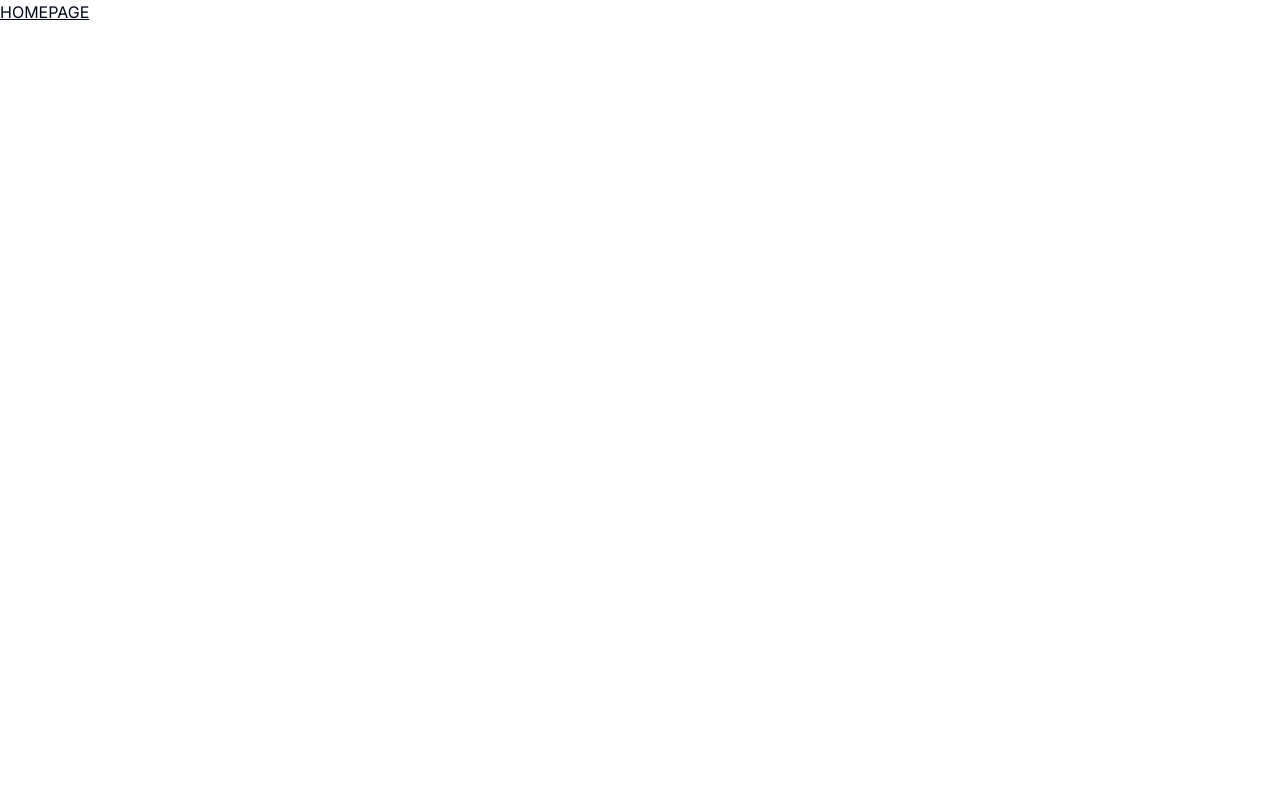
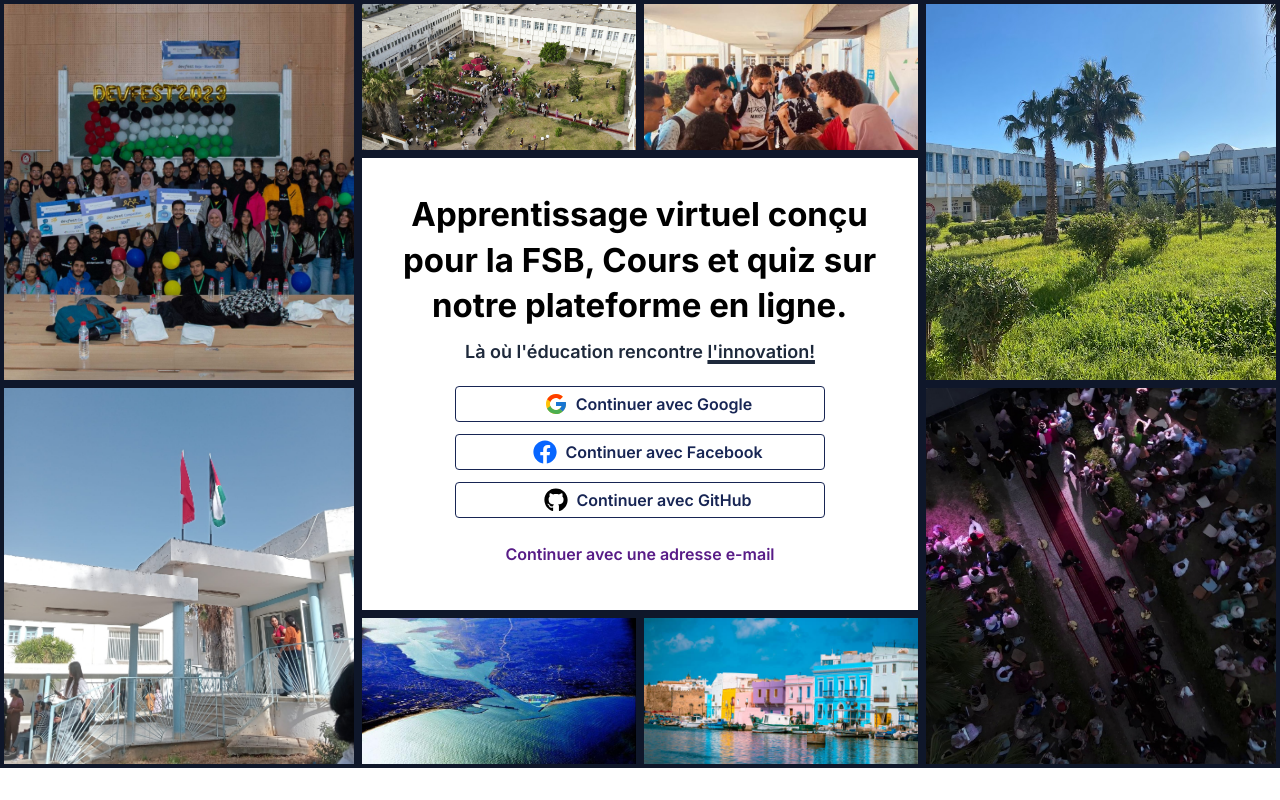
Before and after one commit to meddhiaka/najahni, a Next.js app in the folder client/: page / in a window 1280 px wide. Built offline with nearby package versions, Linux system fonts and the light colour scheme.

Commit message:
code: next layout changed

```diff
--- a/client/src/app/page.tsx
+++ b/client/src/app/page.tsx
@@ -1,9 +1,11 @@
+import Landing from "@/components/Landing";
 import Image from "next/image";
+
 
 export default function Home() {
   return (
-    <main className="underline">
-      HOMEPAGE
+    <main>
+      <Landing />
     </main>
   );
 }
```
